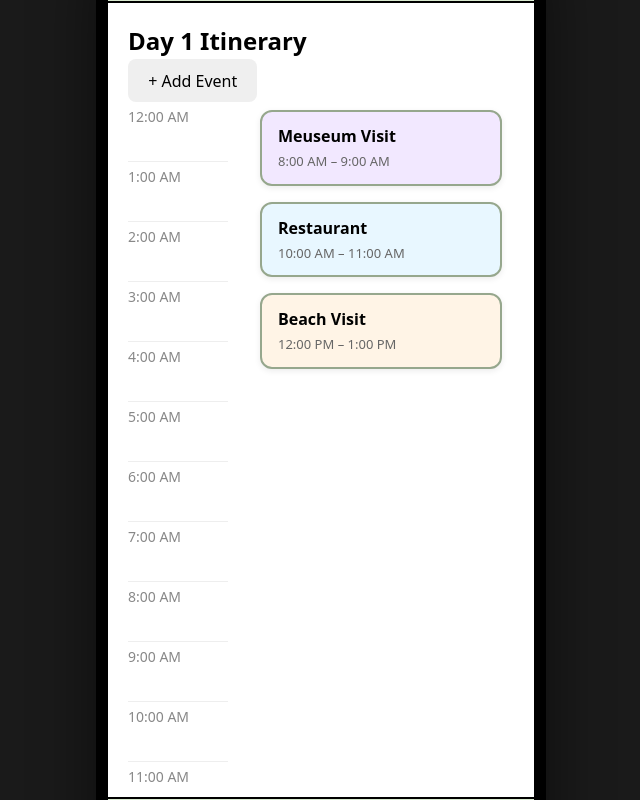
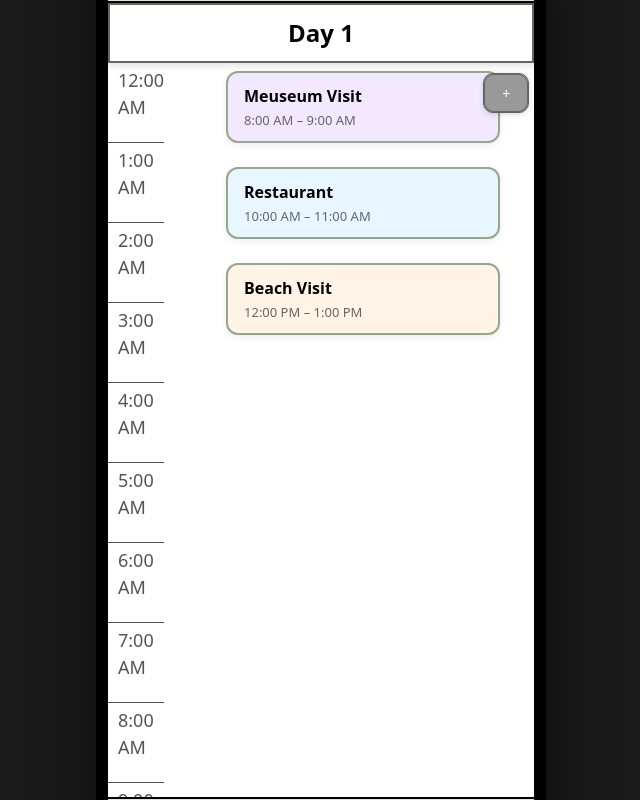
Before and after one commit to haywirebanana/cpsc481-tripadventurers, a React (Vite) app in the folder trip-adventurers/: page /trip/1/intinerary in a window 1280 px wide. Shown: the whole page, without its empty margins (319-959 px from the left). Built offline with nearby package versions, Linux system fonts and the light colour scheme.

Commit message:
making the event cards, buttons
time slot a bit squished trying to sort that out

```diff
--- a/trip-adventurers/src/components/itinerary.css
+++ b/trip-adventurers/src/components/itinerary.css
@@ -1,9 +1,8 @@
 .itinerary-container {
   width: 100%;
-  height: 100vh;
+  height: 100%;
   overflow-y: scroll;
   background: #ffffff;
-  padding: 20px;
   box-sizing: border-box;
 }
 
@@ -15,17 +14,19 @@
 /* Left hour column */
 .time-column {
   width: 100px;
-  margin-right: 20px;
+  margin-right: 50px;
 }
 
+/* Hour slots */
 .time-slot {
-  height: 60px;
-  border-bottom: 1px solid #eee;
+  height: 80px;
+  border-bottom: 1px solid #505050;
   display: flex;
   align-items: flex-start;
   padding-top: 4px;
-  color: #888;
-  font-size: 14px;
+  padding-left: 10px;
+  color: #535353;
+  font-size: 18px;
 }
 
 /* Event card column */
@@ -33,13 +34,19 @@
   flex-grow: 1;
 }
 
-/* Event cards */
+.event-button {
+  width: 100%;
+  text-align: left;
+  background: none;
+}
+
+/* ensures event-card styling stays intact */
 .event-card {
   padding: 12px 16px;
   border-radius: 12px;
   margin-bottom: 16px;
   box-shadow: 0px 2px 6px rgba(0, 0, 0, 0.08);
-  max-width: 400px;
+  cursor: pointer;
 }
 
 .event-title {
@@ -53,15 +60,33 @@
   font-size: 13px;
   color: #666;
 }
-
+/* Date Header Bar */
 .date-bar{
 width: 100%;
 position: sticky;
-top: -20px;
-overflow-x: scroll;
+top: 0px;
+overflow-x: auto;
+padding: 10px 10px;
+text-align: center;
 
 background: #FFFFFF;
-border-radius: 0px 0px;
 display: absolute;
 align-items: center;
+box-shadow: 0px 4px 6px rgba(0, 0, 0, 0.1);
+border: #666666 2px solid;
 }
+
+/* Add Event Button */
+.add-event-button {
+  background-color: #999999;
+  color: white;
+  cursor: pointer;
+  font-size: 14px;
+  float: right;
+  border-radius: 10px;
+  position: sticky;
+  top: 70px;
+  right: 5px;
+  box-shadow: 0px 2px 6px rgba(0, 0, 0, 0.08);
+  border: #666666 1px solid;
+}
--- a/trip-adventurers/src/pages/Intinerary.jsx
+++ b/trip-adventurers/src/pages/Intinerary.jsx
@@ -2,7 +2,7 @@ import "../components/itinerary.css";
 
 export default function Itinerary() {
   // Generate hour slots
-  const times = Array.from({ length: 24 }, (_, hour) => {
+  const times = Array.from({ length: 25 }, (_, hour) => {
     const h = hour === 0 ? 12 : hour > 12 ? hour - 12 : hour;
     const period = hour < 12 ? "AM" : "PM";
     return `${h}:00 ${period}`;
@@ -32,11 +32,16 @@ export default function Itinerary() {
 
   return (
     <div className="itinerary-container">
+      {/* Date Bar */}
+      <div className="date-bar" id="date-bar">
+        <h2>Day 1</h2>
+        </div>
 
-      <div class = "date-bar" id = "date-bar">
-        <h2>Day 1 Itinerary</h2>
-        <button className="add-event-button">+ Add Event</button>
+      {/* Add Event Button */}
+      <div className = "add-event-button">
+         <button className="add-event-button">+</button>
       </div>
+
 
       <div className="timeline">
 
@@ -52,16 +57,18 @@ export default function Itinerary() {
         {/* Event Column */}
         <div className="events-column">
           {events.map((event, index) => (
-            <div
-              key={index}
-              className="event-card"
-              style={{ backgroundColor: event.color }}
-            >
+            <button
+  key={index}
+  className="event-card event-button"
+  style={{ backgroundColor: event.color }}
+  onClick={() => console.log("Clicked:", event.title)}
+>
+
               <h4 className="event-title">{event.title}</h4>
               <p className="event-time">
                 {event.start} – {event.end}
               </p>
-            </div>
+            </button>
           ))}
         </div>
 
```
